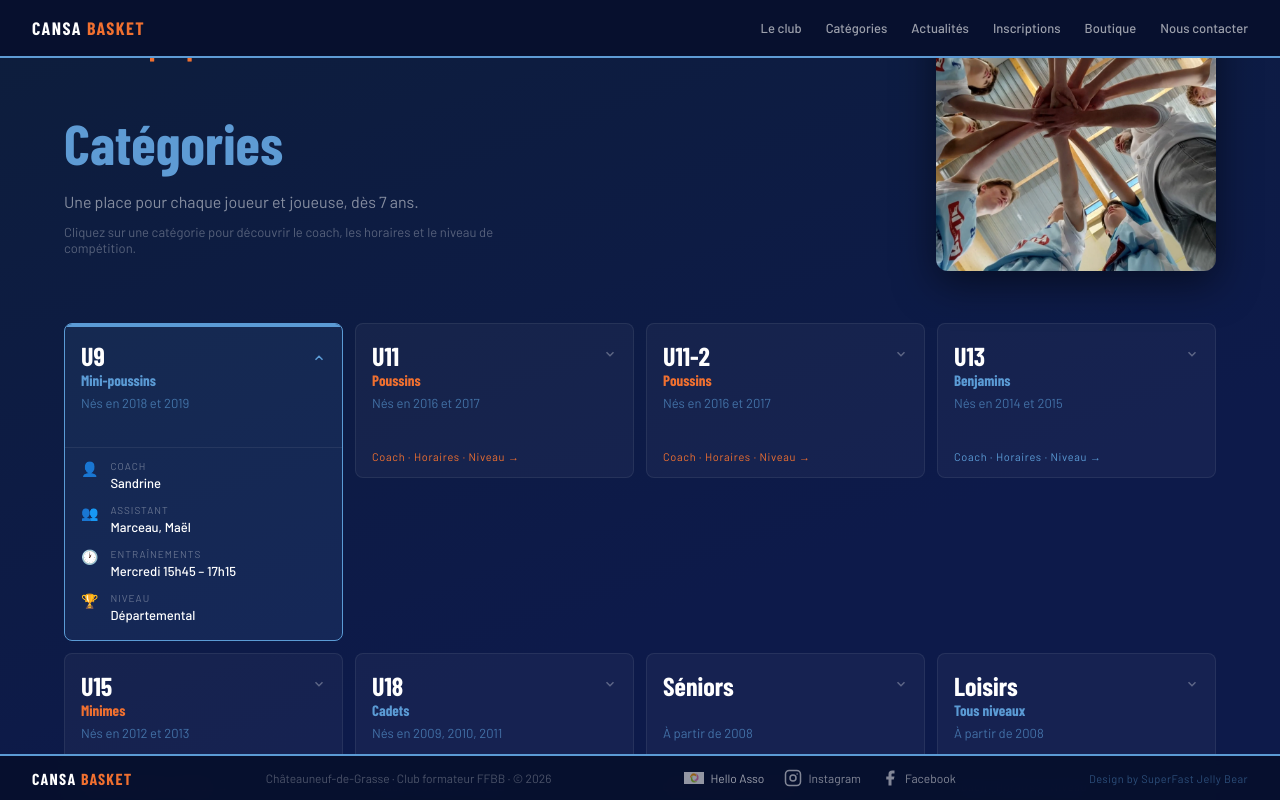
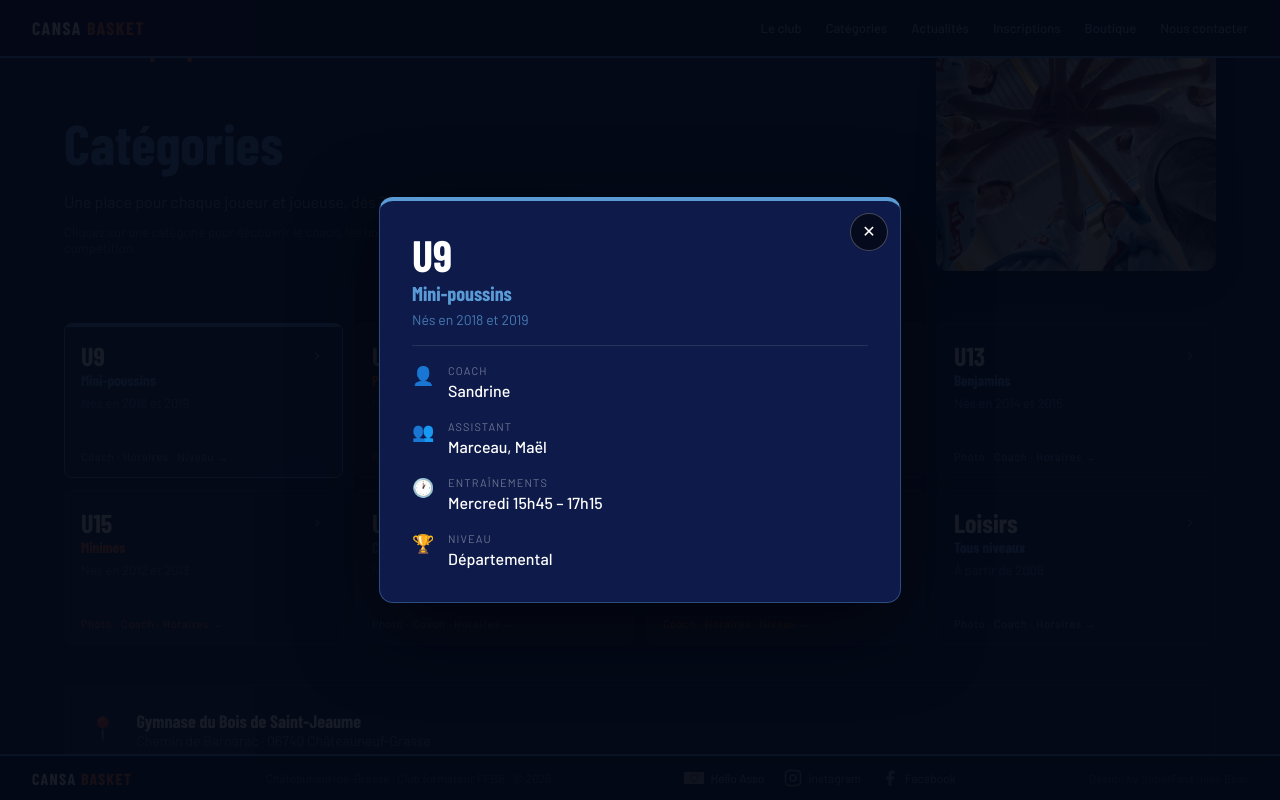
Before and after one commit to superfastjellybear/cansa-basket, a React (Vite) app: page / in a window 1280 px wide. Both pictures are taken after a click on the element 203 px from the left and 2329 px from the top of the page. Shown: the part 1929-2729 px from the top of the page. Built offline with nearby package versions, Linux system fonts and the light colour scheme; a web font is replaced by a local one.

Commit message:
Fenêtre catégories avec grande photo, affiches de news agrandissables, bandeau de news défilant

```diff
--- a/src/App.jsx
+++ b/src/App.jsx
@@ -509,17 +509,11 @@ function About() {
 // ─── CATEGORY CARD ─────────────────────────────────────────────────────────
 function CategoryCard({ cat, index, active, setActive }) {
   const isOpen = active === index;
-  const infoRows = [
-    { icon: "👤", label: "Coach",          value: cat.coach },
-    cat.assistants && { icon: "👥", label: "Assistant", value: cat.assistants },
-    { icon: "🕐", label: "Entraînements", value: cat.horaire },
-    { icon: "🏆", label: "Niveau",         value: cat.niveau },
-  ].filter(Boolean);
 
   return (
     <Anim delay={index * 0.06}>
       <motion.div style={{ borderRadius: 8, overflow: "hidden", cursor: "pointer", background: isOpen ? "rgba(91,155,213,0.10)" : "rgba(255,255,255,0.04)", border: `1px solid ${isOpen ? cat.color : "rgba(255,255,255,0.07)"}`, transition: "border-color 0.2s, background 0.2s" }}
-        whileTap={{ scale: 0.98 }} onClick={() => setActive(isOpen ? null : index)}>
+        whileTap={{ scale: 0.98 }} onClick={() => setActive(index)}>
         <motion.div style={{ height: 3, background: cat.color, originX: 0 }} initial={{ scaleX: 0 }} animate={{ scaleX: isOpen ? 1 : 0 }} whileHover={{ scaleX: 1 }} transition={{ duration: 0.25 }} />
         <div style={{ display: "flex", alignItems: "flex-start", justifyContent: "space-between", padding: "1rem", gap: 8, minHeight: 88 }}>
           <div>
@@ -527,42 +521,71 @@ function CategoryCard({ cat, index, active, setActive }) {
             <div style={{ fontFamily: F1, fontWeight: 700, fontSize: 15, color: cat.sub ? cat.color : "transparent", marginTop: 2 }}>{cat.sub || "·"}</div>
             <div style={{ fontFamily: F2, fontSize: 13, color: "rgba(91,155,213,0.65)", marginTop: 6 }}>{cat.age}</div>
           </div>
-          <motion.div animate={{ rotate: isOpen ? 180 : 0 }} transition={{ duration: 0.25 }} style={{ marginTop: 4, flexShrink: 0 }}>
+          <motion.div animate={{ rotate: -90 }} transition={{ duration: 0.25 }} style={{ marginTop: 4, flexShrink: 0 }}>
             <svg width="14" height="14" viewBox="0 0 24 24" fill="none" stroke={isOpen ? cat.color : "rgba(255,255,255,0.3)"} strokeWidth="2.5"><polyline points="6 9 12 15 18 9"/></svg>
           </motion.div>
         </div>
 
-        <AnimatePresence initial={false}>
-          {!isOpen && (
-            <motion.div style={{ padding: "0 1rem 0.75rem" }} initial={{ opacity: 0 }} animate={{ opacity: 1 }} exit={{ opacity: 0 }} transition={{ duration: 0.15 }}>
-              <span style={{ fontFamily: F2, fontSize: 11, color: cat.color, letterSpacing: "0.06em" }}>Coach · Horaires · Niveau →</span>
+        <div style={{ padding: "0 1rem 0.75rem" }}>
+          <span style={{ fontFamily: F2, fontSize: 11, color: cat.color, letterSpacing: "0.06em" }}>{cat.photo ? "Photo · Coach · Horaires →" : "Coach · Horaires · Niveau →"}</span>
+        </div>
       </motion.div>
+    </Anim>
+  );
+}
+
+// ─── CATEGORY MODAL ────────────────────────────────────────────────────────
+function CategoryModal({ cat, onClose }) {
+  const isMobile = useWindowWidth() < 768;
+  useEffect(() => {
+    const onKey = (e) => { if (e.key === "Escape") onClose(); };
+    window.addEventListener("keydown", onKey);
+    const prevOverflow = document.body.style.overflow;
+    document.body.style.overflow = "hidden";
+    return () => { window.removeEventListener("keydown", onKey); document.body.style.overflow = prevOverflow; };
+  }, [onClose]);
+  const infoRows = [
+    { icon: "👤", label: "Coach",          value: cat.coach },
+    cat.assistants && { icon: "👥", label: "Assistant", value: cat.assistants },
+    { icon: "🕐", label: "Entraînements", value: cat.horaire },
+    { icon: "🏆", label: "Niveau",         value: cat.niveau },
+  ].filter(Boolean);
+  return (
+    <motion.div role="dialog" aria-label={`Catégorie ${cat.name}`}
+      initial={{ opacity: 0 }} animate={{ opacity: 1 }} exit={{ opacity: 0 }} transition={{ duration: 0.2 }}
+      style={{ position: "fixed", inset: 0, zIndex: 200, background: "rgba(4,8,20,0.92)", display: "flex", alignItems: "center", justifyContent: "center", padding: isMobile ? "0.75rem" : "1.5rem", overflowY: "auto" }}
+      onClick={onClose}>
+      <motion.div initial={{ scale: 0.95, opacity: 0, y: 12 }} animate={{ scale: 1, opacity: 1, y: 0 }} exit={{ scale: 0.95, opacity: 0, y: 12 }}
+        transition={{ duration: 0.3, ease: [0.22, 1, 0.36, 1] }}
+        onClick={e => e.stopPropagation()}
+        style={{ position: "relative", background: "#0D1A4A", border: `1px solid ${cat.color}66`, borderTop: `4px solid ${cat.color}`, borderRadius: 14, width: "100%", maxWidth: cat.photo ? 1120 : 520, maxHeight: "94vh", overflow: "auto", display: "flex", flexDirection: isMobile ? "column" : "row", boxShadow: "0 24px 80px rgba(0,0,0,0.55)" }}>
+        {cat.photo && (
+          <div style={{ flex: isMobile ? "none" : "1.9 1 0", minWidth: 0, background: "#07102E", display: "flex" }}>
+            <img src={cat.photo} alt={`Équipe ${cat.name} CANSA Basket`}
+              style={{ width: "100%", height: isMobile ? "auto" : "100%", minHeight: isMobile ? 0 : 420, objectFit: "cover", display: "block" }} />
+          </div>
         )}
-        </AnimatePresence>
-
-        <AnimatePresence initial={false}>
-          {isOpen && (
-            <motion.div key="detail" initial={{ height: 0, opacity: 0 }} animate={{ height: "auto", opacity: 1 }} exit={{ height: 0, opacity: 0 }} transition={{ duration: 0.3, ease: [0.22, 1, 0.36, 1] }} style={{ overflow: "hidden" }}>
-              <div style={{ padding: "0.75rem 1rem 1rem", borderTop: "1px solid rgba(255,255,255,0.07)", display: "flex", flexDirection: "column", gap: "0.75rem" }}>
-                {cat.photo && (
-                  <img src={cat.photo} alt={`Équipe ${cat.name} CANSA Basket`} loading="lazy"
-                    style={{ width: "100%", height: "auto", display: "block", borderRadius: 6, border: `1px solid ${cat.color}55` }} />
-                )}
+        <div style={{ flex: "1 1 0", minWidth: isMobile ? 0 : 300, padding: isMobile ? "1.25rem" : "2rem", display: "flex", flexDirection: "column", gap: "1.1rem" }}>
+          <div>
+            <div style={{ fontFamily: F1, fontWeight: 900, fontSize: 44, color: "white", lineHeight: 1 }}>{cat.name}</div>
+            {cat.sub && <div style={{ fontFamily: F1, fontWeight: 700, fontSize: 20, color: cat.color, marginTop: 4 }}>{cat.sub}</div>}
+            <div style={{ fontFamily: F2, fontSize: 14, color: "rgba(91,155,213,0.75)", marginTop: 6 }}>{cat.age}</div>
+          </div>
+          <div style={{ height: 1, background: "rgba(255,255,255,0.1)" }} />
           {infoRows.map((row) => (
-                  <div key={row.label} style={{ display: "flex", alignItems: "flex-start", gap: "0.75rem" }}>
-                    <span style={{ fontSize: 14, flexShrink: 0, marginTop: 1 }}>{row.icon}</span>
+            <div key={row.label} style={{ display: "flex", alignItems: "flex-start", gap: "0.85rem" }}>
+              <span style={{ fontSize: 18, flexShrink: 0, marginTop: 1 }}>{row.icon}</span>
               <div>
-                      <div style={{ fontFamily: F2, fontSize: 10, color: "rgba(255,255,255,0.35)", letterSpacing: "0.1em", textTransform: "uppercase", marginBottom: 2 }}>{row.label}</div>
-                      <div style={{ fontFamily: F2, fontSize: 13, color: "white", fontWeight: 500, lineHeight: 1.4 }}>{row.value}</div>
+                <div style={{ fontFamily: F2, fontSize: 11, color: "rgba(255,255,255,0.4)", letterSpacing: "0.1em", textTransform: "uppercase", marginBottom: 3 }}>{row.label}</div>
+                <div style={{ fontFamily: F2, fontSize: 16, color: "white", fontWeight: 500, lineHeight: 1.4 }}>{row.value}</div>
               </div>
             </div>
           ))}
         </div>
+        <button onClick={onClose} aria-label="Fermer"
+          style={{ position: "absolute", top: 12, right: 12, background: "rgba(0,0,0,0.6)", border: "1px solid rgba(255,255,255,0.25)", borderRadius: 99, width: 38, height: 38, cursor: "pointer", color: "white", fontSize: 16 }}>✕</button>
       </motion.div>
-          )}
-        </AnimatePresence>
     </motion.div>
-    </Anim>
   );
 }
 
@@ -593,6 +616,9 @@ function Categories() {
         <div style={{ display: "grid", gridTemplateColumns: isMobile ? "repeat(2, 1fr)" : "repeat(4, 1fr)", gap: "0.75rem" }}>
           {CATEGORIES.map((cat, i) => <CategoryCard key={cat.name} cat={cat} index={i} active={active} setActive={setActive} />)}
         </div>
+        <AnimatePresence>
+          {active !== null && <CategoryModal key="cat-modal" cat={CATEGORIES[active]} onClose={() => setActive(null)} />}
+        </AnimatePresence>
         <Anim delay={0.3}>
           <div style={{ marginTop: "2.5rem", borderRadius: 8, padding: "1.5rem", display: "flex", alignItems: "center", gap: "1.25rem", background: "rgba(255,255,255,0.04)", border: "1px solid rgba(255,255,255,0.08)" }}>
             <span style={{ fontSize: 22, color: "#F07030" }}>📍</span>
@@ -620,6 +646,20 @@ function News() {
   };
   const isMobile = useWindowWidth() < 768;
   const VISIBLE = 3;
+  const [zoom, setZoom] = useState(null);
+  const zoomOpen = zoom !== null;
+  useEffect(() => {
+    if (!zoomOpen) return;
+    const onKey = (e) => {
+      if (e.key === "Escape") setZoom(null);
+      if (e.key === "ArrowLeft") setZoom(z => z && ({ ...z, i: (z.i - 1 + z.photos.length) % z.photos.length }));
+      if (e.key === "ArrowRight") setZoom(z => z && ({ ...z, i: (z.i + 1) % z.photos.length }));
+    };
+    window.addEventListener("keydown", onKey);
+    const prevOverflow = document.body.style.overflow;
+    document.body.style.overflow = "hidden";
+    return () => { window.removeEventListener("keydown", onKey); document.body.style.overflow = prevOverflow; };
+  }, [zoomOpen]);
   const visibleNews = showAll ? NEWS : NEWS.slice(0, VISIBLE);
   return (
     <section id="actu" style={{ padding: isMobile ? "4rem 1.5rem" : "6rem 4rem", background: "white" }}>
@@ -670,7 +710,10 @@ function News() {
                             const total = item.photos.length;
                             return (
                               <div style={{ position: "relative", marginTop: "1rem" }}>
-                                <img src={item.photos[idx]} alt="" style={{ width: "100%", borderRadius: 8, objectFit: "contain", maxHeight: 420, display: "block" }} />
+                                <img src={item.photos[idx]} alt={item.title} title="Cliquer pour agrandir"
+                                  onClick={e => { e.stopPropagation(); setZoom({ photos: item.photos, i: idx, title: item.title }); }}
+                                  style={{ width: "100%", borderRadius: 8, objectFit: "contain", maxHeight: 420, display: "block", cursor: "zoom-in" }} />
+                                <span aria-hidden="true" style={{ position: "absolute", right: 8, bottom: total > 1 ? 34 : 8, background: "rgba(0,0,0,0.55)", color: "white", borderRadius: 99, width: 32, height: 32, display: "flex", alignItems: "center", justifyContent: "center", fontSize: 15, pointerEvents: "none" }}>🔍</span>
                                 {total > 1 && (
                                   <>
                                     <button onClick={e => { e.stopPropagation(); goPhoto(i, -1, total); }}
@@ -706,6 +749,30 @@ function News() {
           </div>
         )}
       </div>
+
+      {/* Affiche en plein écran */}
+      <AnimatePresence>
+        {zoom && (
+          <motion.div key="news-zoom" role="dialog" aria-label={zoom.title}
+            initial={{ opacity: 0 }} animate={{ opacity: 1 }} exit={{ opacity: 0 }} transition={{ duration: 0.2 }}
+            style={{ position: "fixed", inset: 0, zIndex: 200, background: "rgba(4,8,20,0.96)", display: "flex", alignItems: "center", justifyContent: "center", padding: "1rem", cursor: "zoom-out" }}
+            onClick={() => setZoom(null)}>
+            <img src={zoom.photos[zoom.i]} alt={zoom.title}
+              style={{ maxWidth: "100%", maxHeight: "calc(100vh - 2rem)", width: "auto", height: "auto", objectFit: "contain", borderRadius: 8, boxShadow: "0 20px 60px rgba(0,0,0,0.5)" }} />
+            <button onClick={() => setZoom(null)} aria-label="Fermer"
+              style={{ position: "absolute", top: 16, right: 16, background: "rgba(0,0,0,0.6)", border: "1px solid rgba(255,255,255,0.25)", borderRadius: 99, width: 42, height: 42, cursor: "pointer", color: "white", fontSize: 18 }}>✕</button>
+            {zoom.photos.length > 1 && (
+              <>
+                <button onClick={e => { e.stopPropagation(); setZoom(z => ({ ...z, i: (z.i - 1 + z.photos.length) % z.photos.length })); }} aria-label="Précédente"
+                  style={{ position: "absolute", left: 16, top: "50%", transform: "translateY(-50%)", background: "rgba(0,0,0,0.5)", border: "1px solid rgba(255,255,255,0.25)", borderRadius: 99, width: 46, height: 46, cursor: "pointer", color: "white", fontSize: 26 }}>‹</button>
+                <button onClick={e => { e.stopPropagation(); setZoom(z => ({ ...z, i: (z.i + 1) % z.photos.length })); }} aria-label="Suivante"
+                  style={{ position: "absolute", right: 16, top: "50%", transform: "translateY(-50%)", background: "rgba(0,0,0,0.5)", border: "1px solid rgba(255,255,255,0.25)", borderRadius: 99, width: 46, height: 46, cursor: "pointer", color: "white", fontSize: 26 }}>›</button>
+                <div style={{ position: "absolute", bottom: 14, left: 0, right: 0, textAlign: "center", fontFamily: F2, fontSize: 13, color: "rgba(255,255,255,0.7)" }}>{zoom.i + 1} / {zoom.photos.length}</div>
+              </>
+            )}
+          </motion.div>
+        )}
+      </AnimatePresence>
     </section>
   );
 }
@@ -1254,12 +1321,16 @@ function isRecent(item, days) {
 }
 
 function NewsBanner() {
-  const latest = NEWS[0];
+  // Toutes les news publiées depuis moins de 30 jours, de la plus récente à la plus ancienne
+  const items = NEWS.filter(n => isRecent(n, 30));
+  const latest = items[0];
   const [show, setShow] = useState(false);
+  const [idx, setIdx] = useState(0);
+  const [paused, setPaused] = useState(false);
   const isMobile = useWindowWidth() < 768;
 
   useEffect(() => {
-    if (!isRecent(latest, 30)) return;
+    if (!latest) return;
     let seen = null;
     try { seen = localStorage.getItem(NEWS_SEEN_KEY); } catch (e) { /* stockage indisponible */ }
     if (seen === latest.title) return;
@@ -1267,23 +1338,47 @@ function NewsBanner() {
     return () => clearTimeout(t);
   }, []);
 
+  // Défilement automatique (5 s), en pause au survol
+  useEffect(() => {
+    if (!show || paused || items.length < 2) return;
+    const t = setInterval(() => setIdx(i => (i + 1) % items.length), 5000);
+    return () => clearInterval(t);
+  }, [show, paused, items.length]);
+
   const close = () => {
     setShow(false);
-    try { localStorage.setItem(NEWS_SEEN_KEY, latest.title); } catch (e) { /* stockage indisponible */ }
+    try { if (latest) localStorage.setItem(NEWS_SEEN_KEY, latest.title); } catch (e) { /* stockage indisponible */ }
   };
+  const current = items[idx] || latest;
 
   return (
     <div style={{ position: "fixed", left: 0, right: 0, ...(isMobile ? { top: 66 } : { bottom: 82 }), zIndex: 45, display: "flex", justifyContent: "center", padding: "0 1rem", pointerEvents: "none" }}>
       <AnimatePresence>
-        {show && (
+        {show && current && (
           <motion.div
             role="status"
+            onMouseEnter={() => setPaused(true)} onMouseLeave={() => setPaused(false)}
             initial={{ opacity: 0, y: isMobile ? -24 : 24 }} animate={{ opacity: 1, y: 0 }} exit={{ opacity: 0, y: isMobile ? -24 : 24 }}
             transition={{ duration: 0.4, ease: [0.22, 1, 0.36, 1] }}
             style={{ pointerEvents: "auto", width: "100%", maxWidth: 680, background: "#07102E", border: "1px solid rgba(240,112,48,0.6)", borderLeft: "5px solid #F07030", borderRadius: 10, boxShadow: "0 12px 40px rgba(0,0,0,0.35)", padding: isMobile ? "0.75rem 0.75rem 0.75rem 1rem" : "0.9rem 1rem 0.9rem 1.25rem", display: "flex", alignItems: "center", gap: "0.9rem", flexWrap: isMobile ? "wrap" : "nowrap" }}>
             <div style={{ flex: isMobile ? "1 1 100%" : 1, minWidth: 0 }}>
+              <div style={{ display: "flex", alignItems: "center", gap: 8 }}>
                 <span style={{ fontFamily: F1, fontWeight: 800, fontSize: 11, letterSpacing: "0.12em", color: "white", background: "#F07030", borderRadius: 4, padding: "2px 8px" }}>NOUVEAU</span>
-              <p style={{ fontFamily: F1, fontWeight: 700, fontSize: isMobile ? 17 : 19, color: "white", lineHeight: 1.25, marginTop: 6 }}>{latest.title}</p>
+                {items.length > 1 && (
+                  <div style={{ display: "flex", alignItems: "center", gap: 6 }}>
+                    {items.map((n, k) => (
+                      <button key={n.title} onClick={() => setIdx(k)} aria-label={`News ${k + 1} sur ${items.length}`}
+                        style={{ width: k === idx ? 18 : 8, height: 8, borderRadius: 99, border: "none", padding: 0, cursor: "pointer", background: k === idx ? "#F07030" : "rgba(255,255,255,0.3)", transition: "all 0.25s" }} />
+                    ))}
+                  </div>
+                )}
+              </div>
+              <div style={{ minHeight: isMobile ? 44 : 48, marginTop: 6 }}>
+                <AnimatePresence mode="wait" initial={false}>
+                  <motion.p key={current.title} initial={{ opacity: 0, y: 8 }} animate={{ opacity: 1, y: 0 }} exit={{ opacity: 0, y: -8 }} transition={{ duration: 0.25 }}
+                    style={{ fontFamily: F1, fontWeight: 700, fontSize: isMobile ? 17 : 19, color: "white", lineHeight: 1.25 }}>{current.title}</motion.p>
+                </AnimatePresence>
+              </div>
             </div>
             <a href="#actu" onClick={close}
               style={{ fontFamily: F1, fontWeight: 800, fontSize: 14, letterSpacing: "0.04em", color: "white", background: "#F07030", borderRadius: 6, padding: "0.55rem 1.1rem", textDecoration: "none", whiteSpace: "nowrap" }}>
```
Lines whose indentation alone changed are shown as unchanged.
